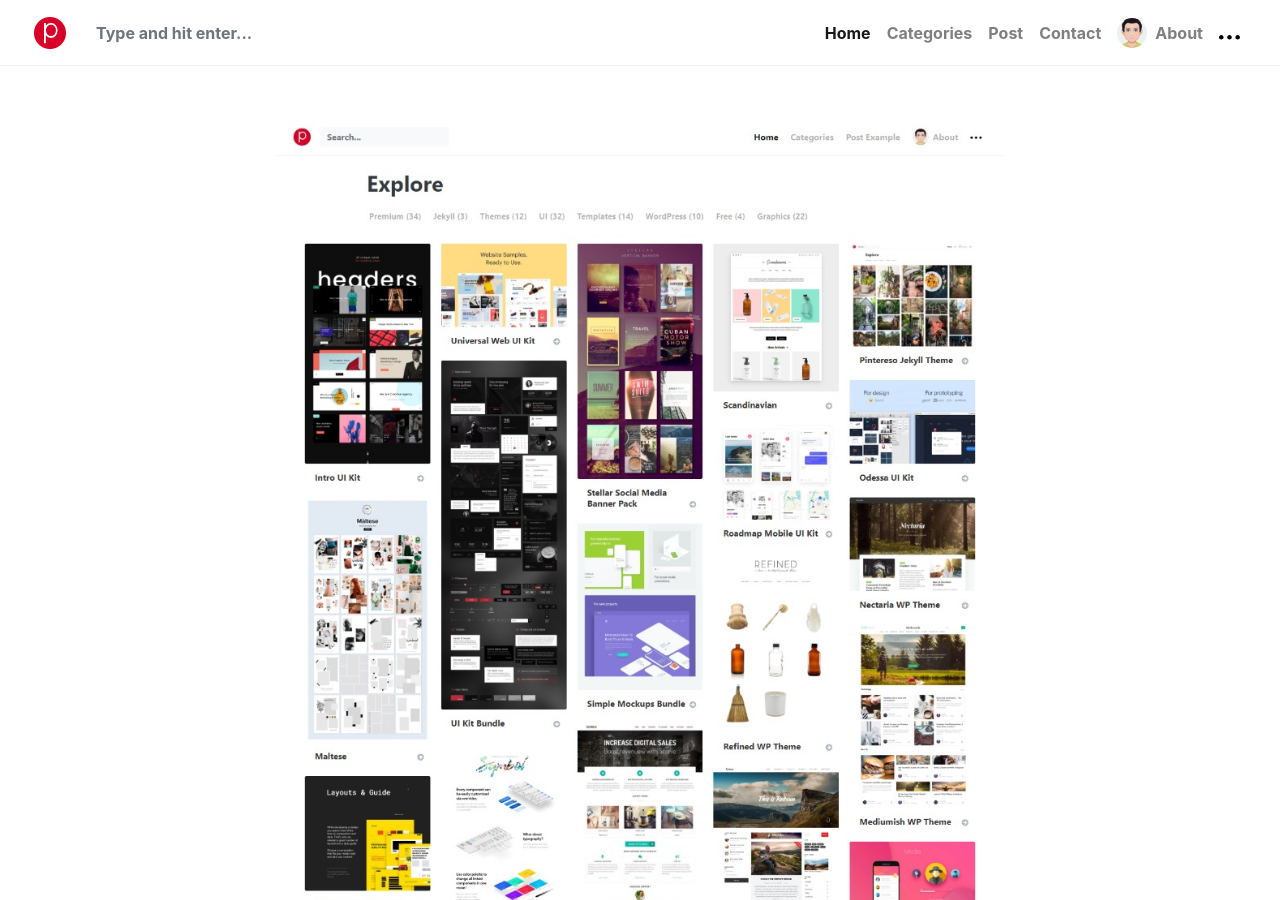
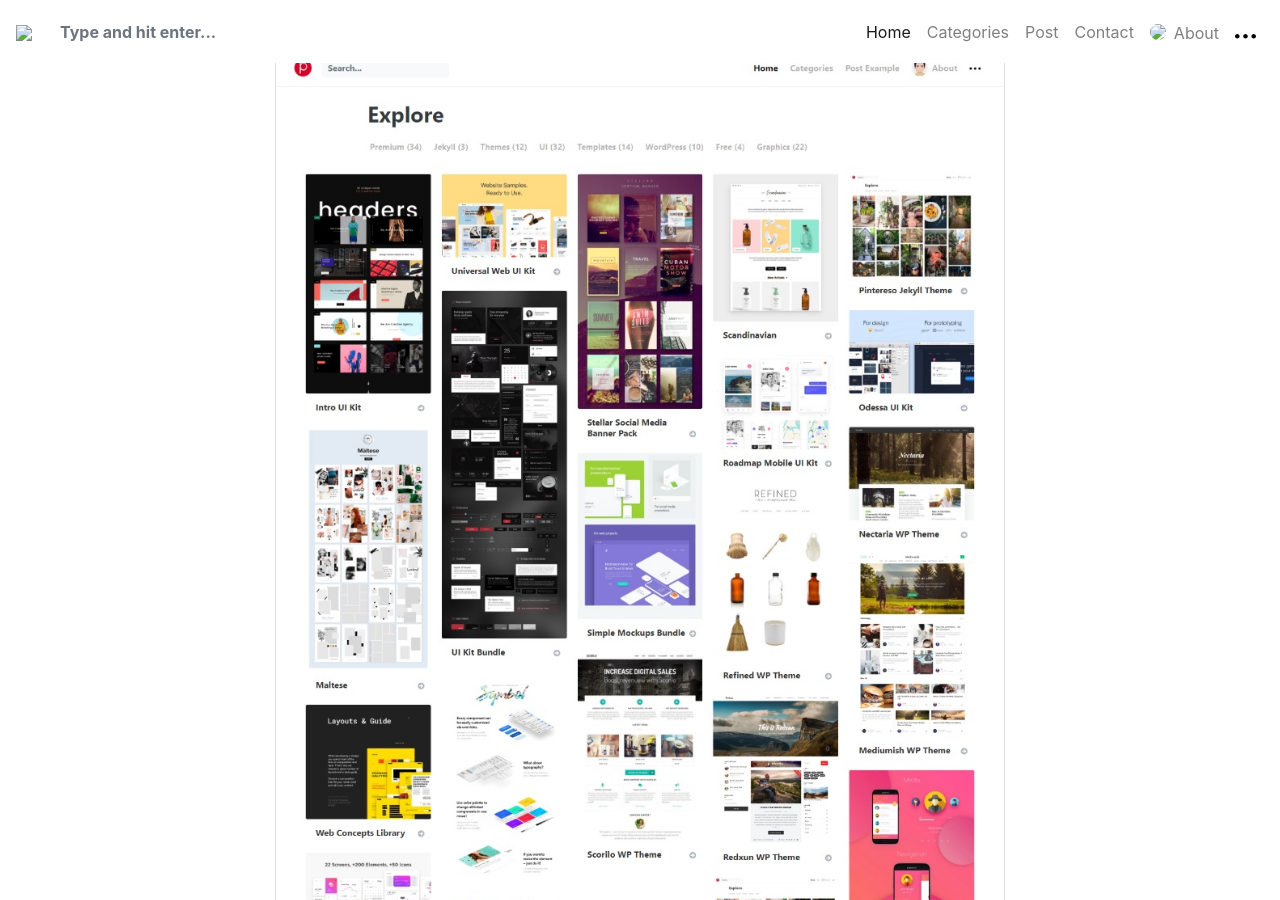
Before and after one commit to booblepro/pin, a Jekyll site: the page built from _pages/about.md, in a window 1280 px wide and 900 px high. Built offline with Jekyll 4.4.1, drawn with Linux system fonts in a browser that asks for light colours; nearby versions of some CDN libraries; library files that are not in the unit come from our copies; comment, search, counter and statistics services are not loaded.

```diff
--- a/_config.yml
+++ b/_config.yml
@@ -3,7 +3,7 @@ name: 'Pintereso'
 description: 'Pintereso is a free Jekyll theme for awesome people like you, Pinterest like.'
 logo: 'assets/images/logo.png'
 favicon: 'assets/images/logo.png'
-baseurl: /booblepro.github.io/pin/'
+baseurl: booblepro.github.io/pin/'
 avatar: 'assets/images/sal.jpg'
 disqus: 'demowebsite'
 email: 'wowthemesnet@gmail.com'
```
